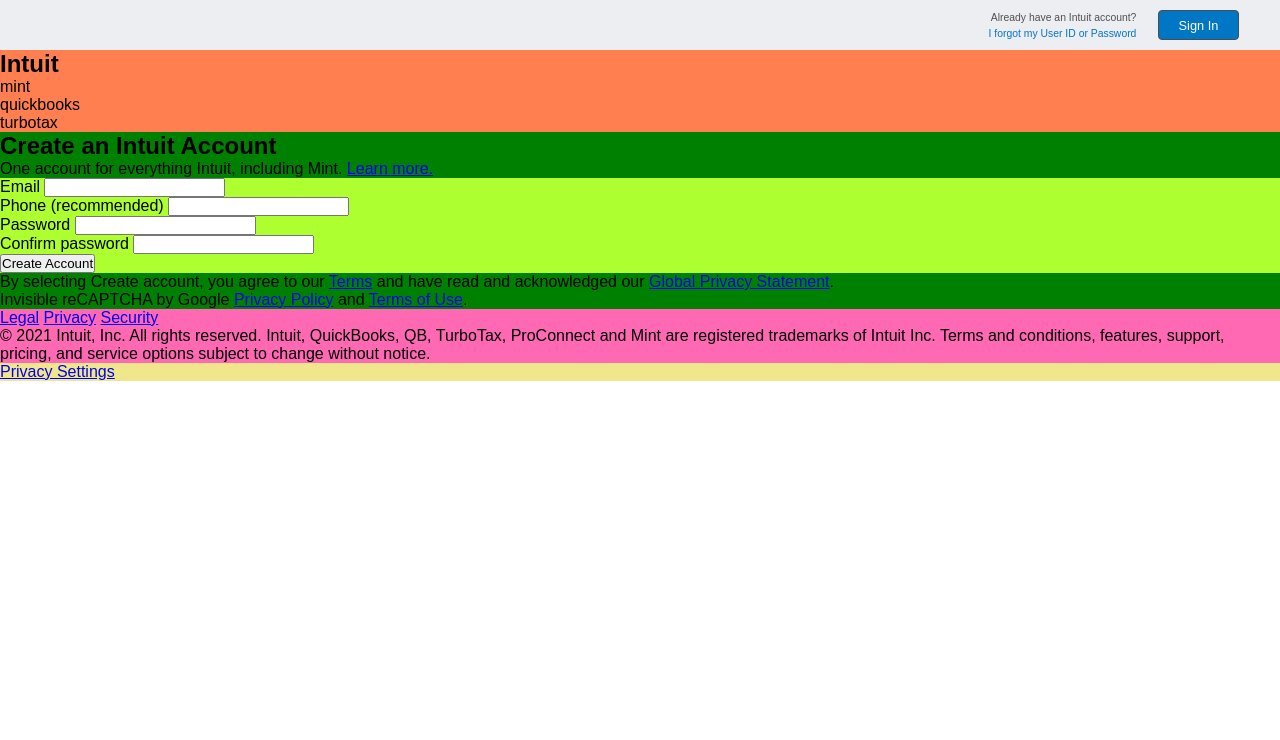
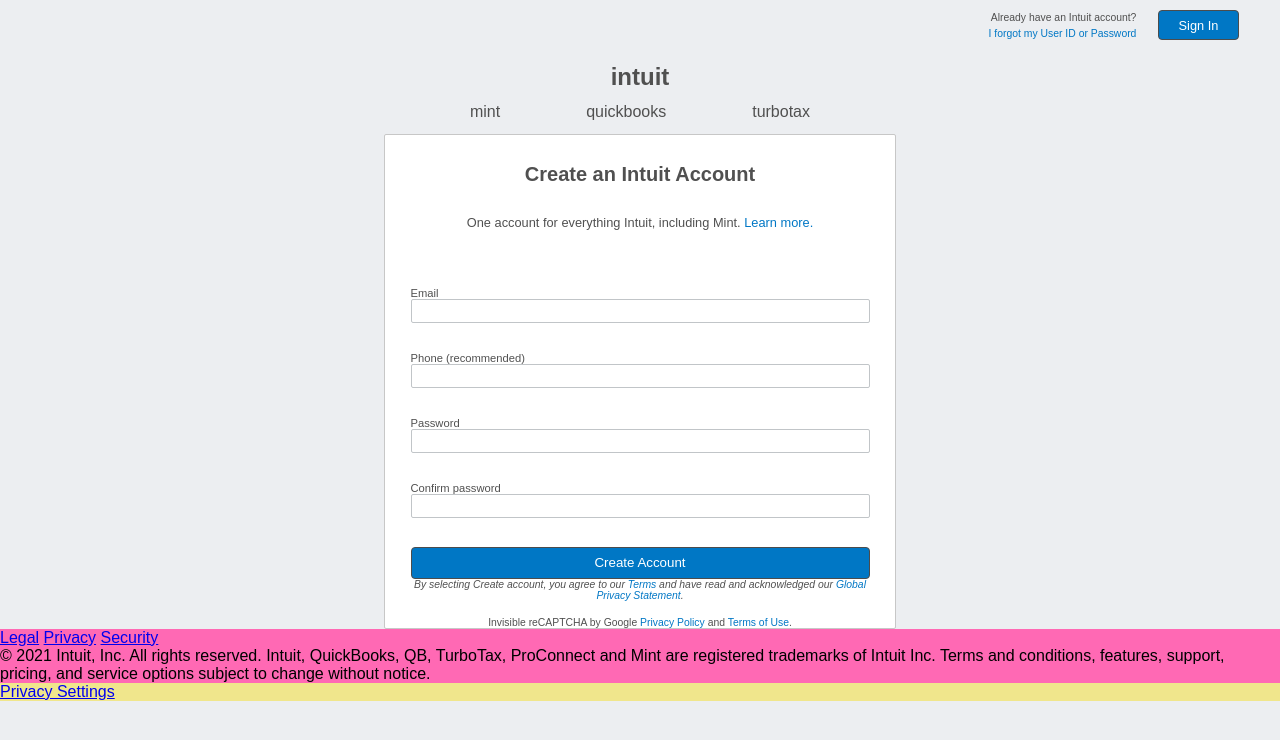
Before and after one commit to programmurr/html-forms, a plain HTML site: page index.html in a window 1280 px wide. Drawn offline with Linux system fonts and the light colour scheme.

Commit message:
Add style to form box

```diff
--- a/index.html
+++ b/index.html
@@ -21,7 +21,7 @@
         </div>
       </section>
       <header id="main-header">
-        <h1 id="name">Intuit</h1>
+        <h1 id="name">intuit</h1>
         <section id="logos">
           <p>mint</p>
           <p>quickbooks</p>
@@ -31,7 +31,7 @@
       <section id="sign-up">
         <div id="sign-up-header-container">
           <h2 id="create-account">Create an Intuit Account</h2>
-          <p>
+          <p id="create-blurb">
             One account for everything Intuit, including Mint.
             <a href="#" id="learn-more">Learn more.</a>
           </p>
@@ -40,19 +40,35 @@
           <ul>
             <li>
               <label for="email">Email</label>
-              <input type="email" name="user_email" id="email" />
+              <input
+                class="form-input"
+                type="email"
+                name="user_email"
+                id="email"
+              />
             </li>
             <li>
               <label for="phone">Phone <span>(recommended)</span></label>
-              <input type="tel" name="user_phone" id="phone" />
+              <input
+                class="form-input"
+                type="tel"
+                name="user_phone"
+                id="phone"
+              />
             </li>
             <li>
               <label for="password">Password</label>
-              <input type="password" name="user_password" id="password" />
+              <input
+                class="form-input"
+                type="password"
+                name="user_password"
+                id="password"
+              />
             </li>
             <li>
               <label for="confirm-password">Confirm password</label>
               <input
+                class="form-input"
                 type="password"
                 name="confirm_password"
                 id="confirm-password"
@@ -63,16 +79,18 @@
         </form>
         <div id="form-footer-container">
           <p id="form-footer">
-            By selecting Create account, you agree to our
+            <em
+              >By selecting Create account, you agree to our
               <a href="#">Terms</a> and have read and acknowledged our
-            <a href="#">Global Privacy Statement</a>.
+              <a href="#">Global Privacy Statement</a>.</em
+            >
           </p>
-        </div>
           <div id="captcha-container">
             <p id="captcha">
               Invisible reCAPTCHA by Google <a href="#">Privacy Policy</a> and
               <a href="#">Terms of Use</a>.
             </p>
+          </div>
         </div>
       </section>
       <footer>
--- a/style.css
+++ b/style.css
@@ -1,12 +1,15 @@
+:root {
+  --intuit-blue: #0077c5;
+  --intuit-background: #eceef1;
+  --intuit-font-color: #505050;
+  --intuit-button-border: 1px solid #4c4c4c;
+}
+
 * {
   margin: 0;
   padding: 0;
   outline: none;
   box-sizing: border-box;
-}
-
-:root {
-  --intuit-blue: #0077c5;
 }
 
 html,
@@ -23,6 +26,7 @@ body {
 body {
   font-family: "AvenirNext", Arial, Helvetica, sans-serif;
   font-size: 16px;
+  background-color: var(--intuit-background);
 }
 
 #content-wrapper {
@@ -80,7 +84,7 @@ body {
   cursor: pointer;
   font-family: "AvenirNext", Arial, Helvetica, sans-serif;
   font-size: 0.8rem;
-  border: 1px solid #4c4c4c;
+  border: var(--intuit-button-border);
   border-radius: 4px;
   padding: 0 20px;
   height: 30px;
@@ -93,16 +97,153 @@ body {
  */
 
 #main-header {
-  background-color: coral;
+  background-color: var(--intuit-background);
+  display: flex;
+  flex-direction: column;
+  align-items: center;
+  justify-content: space-evenly;
+  height: 10%;
+  min-height: 84px;
+  color: var(--intuit-font-color);
 }
 
-#sign-up {
-  background-color: green;
+#logos {
+  display: flex;
+  justify-content: space-evenly;
+  width: 40%;
 }
 
+/*
+  ==============================
+    SIGN UP BOX - HEADER
+  ==============================
+ */
+
+#sign-up {
+  background-color: #fff;
+  width: 40%;
+  height: 60%;
+  min-height: 495px;
+  margin: 0 auto;
+  color: var(--intuit-font-color);
+  border: 1px solid #c7c7c7;
+  border-radius: 2px;
+  display: flex;
+  flex-direction: column;
+  align-items: center;
+  justify-content: space-between;
+}
+
+#sign-up-header-container {
+  height: 25%;
+  display: flex;
+  flex-direction: column;
+  align-items: center;
+  justify-content: space-evenly;
+}
+
+#create-account {
+  font-size: 1.25rem;
+}
+
+#create-blurb {
+  font-size: 0.8rem;
+  text-align: center;
+  padding: 0 15px;
+}
+
+#learn-more {
+  text-decoration: none;
+  color: var(--intuit-blue);
+}
+
+#learn-more:hover {
+  text-decoration: underline;
+}
+
+/*
+  ==============================
+    SIGN UP BOX - FORM
+  ==============================
+ */
+
 form {
-  background-color: greenyellow;
+  background-color: #fff;
+  width: 100%;
+  height: 65%;
+  display: flex;
+  flex-direction: column;
+  align-items: center;
+  font-size: 0.7rem;
 }
+
+ul {
+  list-style: none;
+  height: 90%;
+  width: 90%;
+  display: flex;
+  flex-direction: column;
+  justify-content: space-evenly;
+}
+
+li {
+  display: flex;
+  flex-direction: column;
+}
+
+input {
+  height: 1.5rem;
+}
+
+.form-input {
+  border: 1px solid #c1c5c8;
+  border-radius: 2px;
+}
+
+form > button {
+  width: 90%;
+  height: 2rem;
+  background-color: var(--intuit-blue);
+  color: #fff;
+  border-radius: 4px;
+  border: var(--intuit-button-border);
+  cursor: pointer;
+}
+
+/*
+  ==============================
+    SIGN UP BOX - FOOTER
+  ==============================
+ */
+
+#form-footer-container {
+  display: flex;
+  flex-direction: column;
+  align-items: center;
+  justify-content: space-between;
+  font-size: 0.65rem;
+  height: 10%;
+}
+
+#form-footer-container a {
+  text-decoration: none;
+  color: var(--intuit-blue);
+}
+
+#form-footer-container a:hover {
+  text-decoration: underline;
+}
+
+#form-footer {
+  width: 90%;
+  text-align: center;
+}
+
+/*
+  ==============================
+    FOOTER
+  ==============================
+ */
 
 footer {
   background-color: hotpink;
```
Lines whose indentation alone changed are shown as unchanged.
